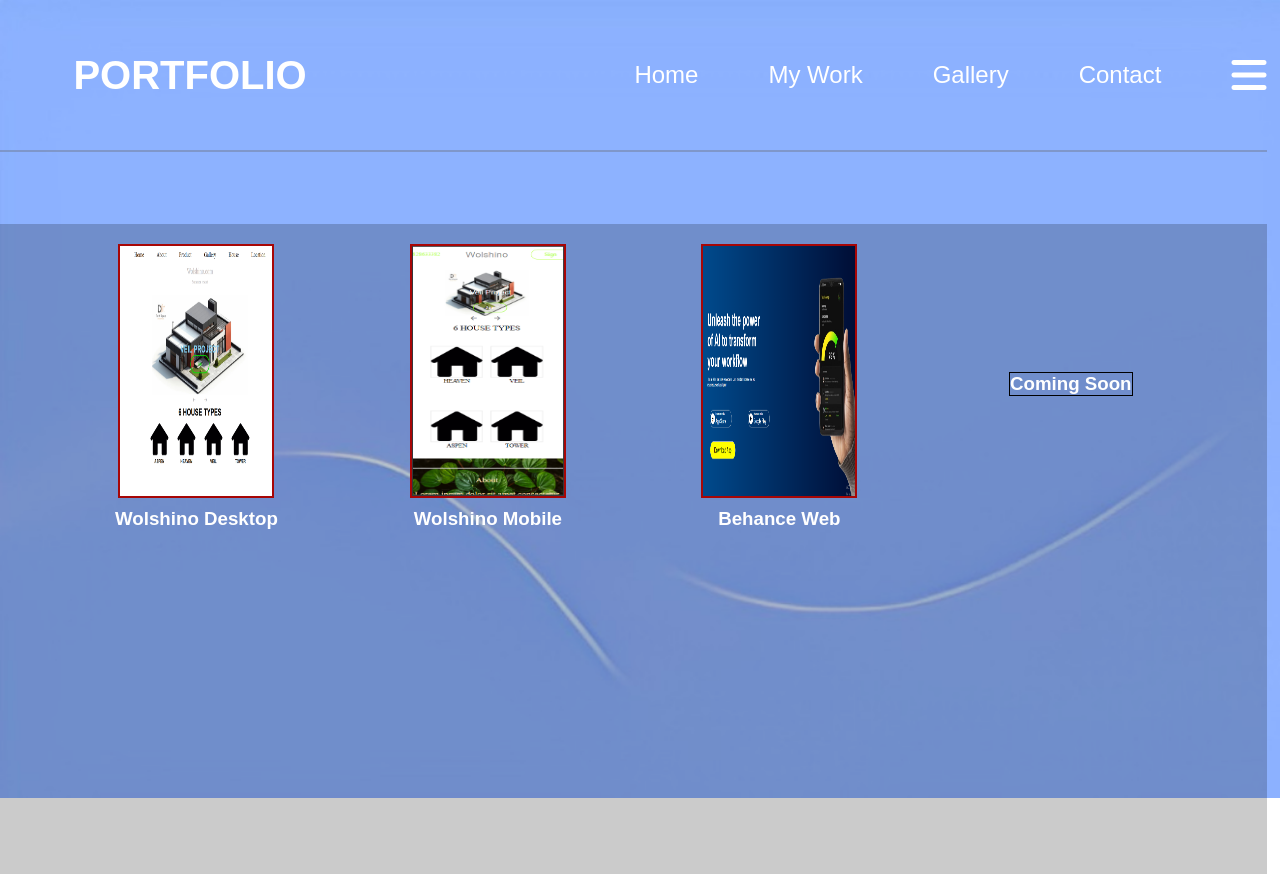
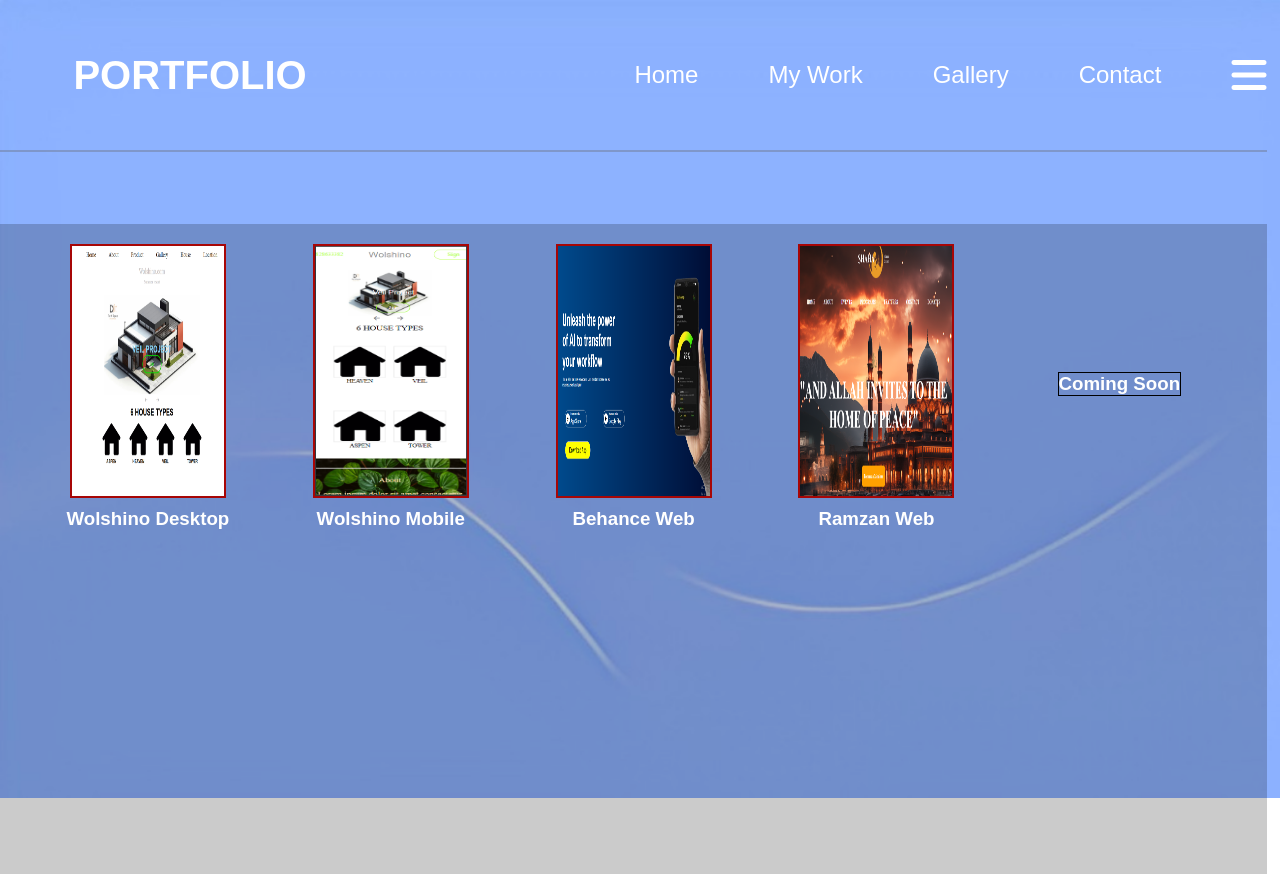
Before and after one commit to Abdul-Raqeeb1/web-design-expert, a plain HTML site: page My Work.html in a window 1280 px wide. Drawn offline with Linux system fonts and the light colour scheme.

Commit message:
update web ramzan

```diff
--- a/My Work.html
+++ b/My Work.html
@@ -148,6 +148,10 @@
             <a href="Behance Website-1.html"><h3 class="heading-4">Behance Web</h3></a>
           </div>
           <div class="card-list">
+            <img src="ramzan logo.PNG" class="image-2">
+            <a href="Project Ramzan Web 2025/Index.html"><h3 class="heading-4">Ramzan Web</h3></a>
+          </div>
+          <div class="card-list">
             <!-- <img src="card-2.png" class="image-2"> -->
             <a href="#"><h3 class="heading-4" style="border: 1px solid rgb(0, 0, 0);">Coming Soon</h3></a>
           </div>
```
Also changed, not shown: ramzan logo.PNG (added).
